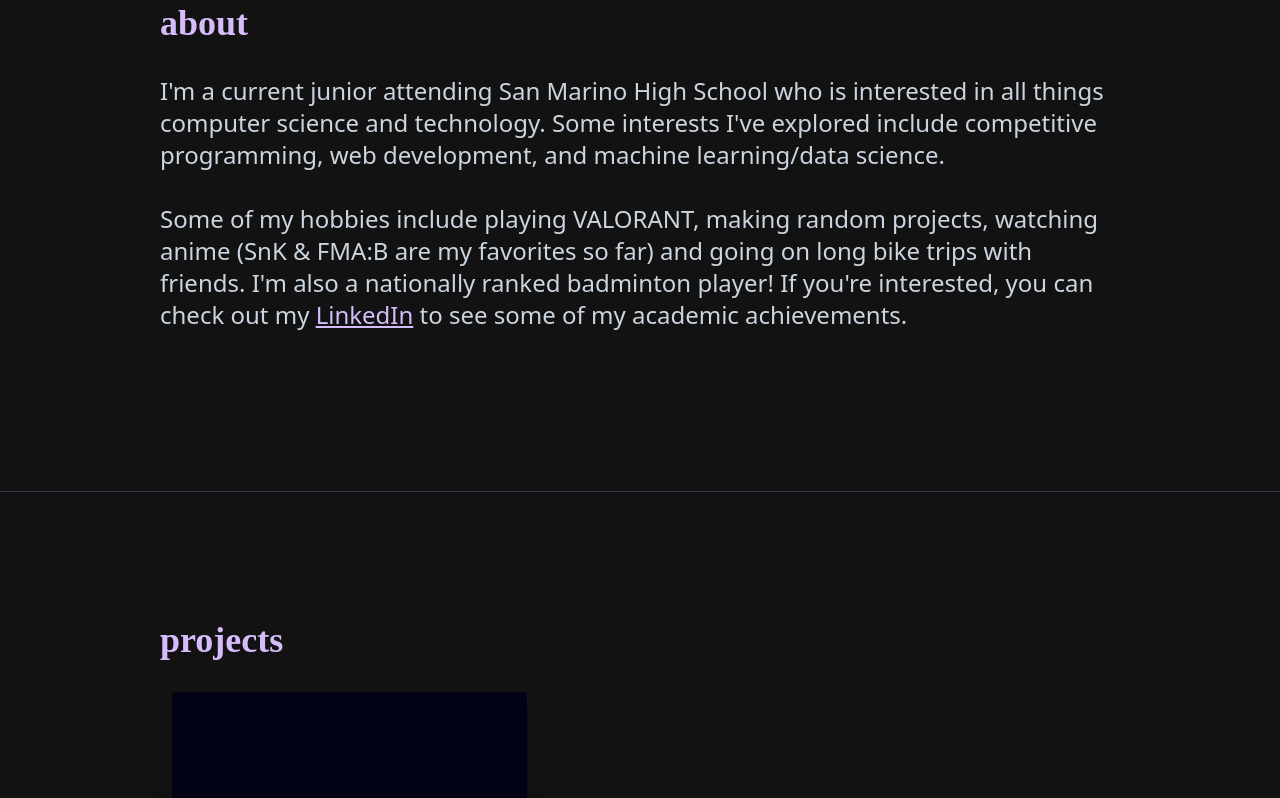
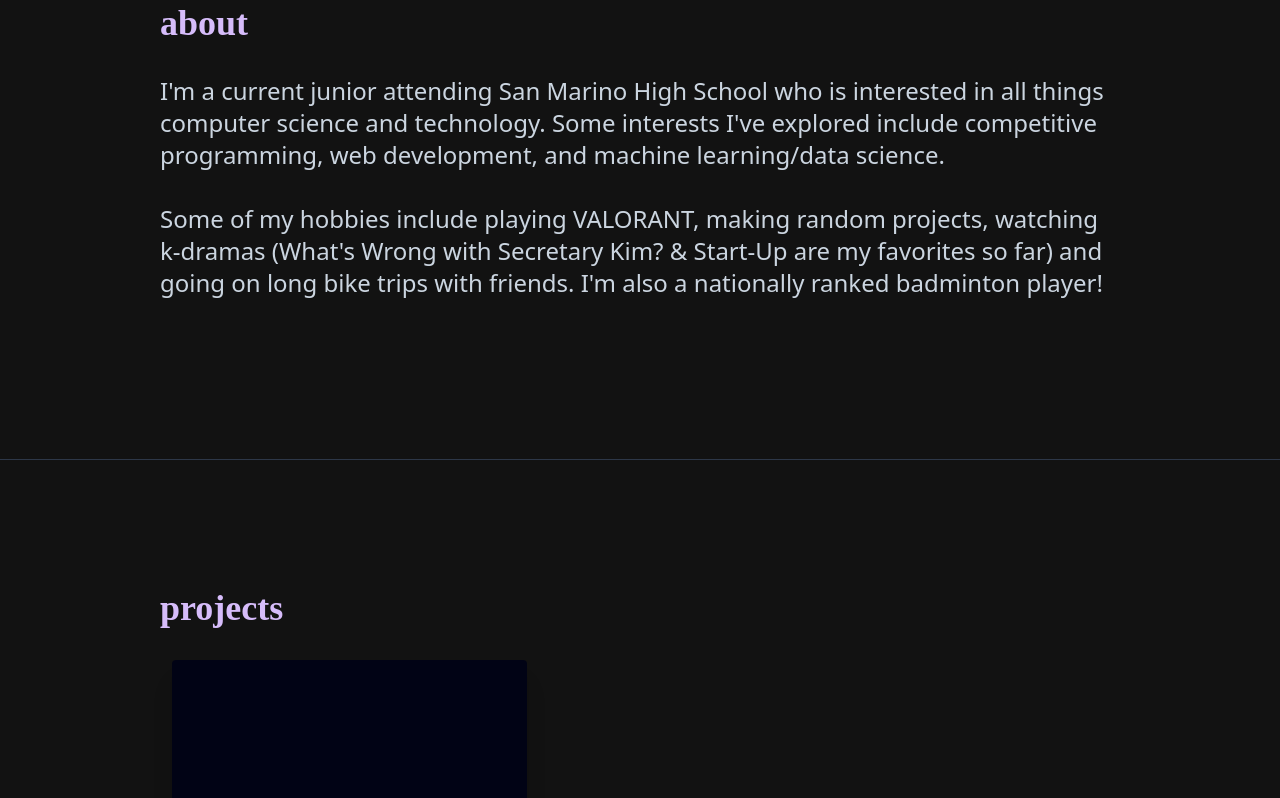
Before and after one commit to kevinjl321/portfolio, a React (Create React App) app: page / in a window 1280 px wide. Shown: the part 864-1662 px from the top of the page. Built offline with nearby package versions, Linux system fonts and the light colour scheme.

Commit message:
edit bio

```diff
--- a/src/components/About.tsx
+++ b/src/components/About.tsx
@@ -16,9 +16,8 @@ export class About extends Component {
               include competitive programming, web development, and machine learning/data science.
               <br></br>
               <br></br>
-              Some of my hobbies include playing VALORANT, making random projects, watching anime (SnK & FMA:B are my favorites so far)
-              and going on long bike trips with friends. I'm also a nationally ranked badminton player! If you're interested,
-              you can check out my <a className ="cursor-pointer underline text-purple-300 hover:text-purple-200 hover:underline" href = "https://www.linkedin.com/in/kevin-lan-81b3631a7/" target = "_blank" rel = "noreferrer">LinkedIn</a> to see some of my academic achievements.
+              Some of my hobbies include playing VALORANT, making random projects, watching k-dramas (What's Wrong with Secretary Kim? & Start-Up are my favorites so far)
+              and going on long bike trips with friends. I'm also a nationally ranked badminton player!
             </p>
           </div>
         </div>
```
